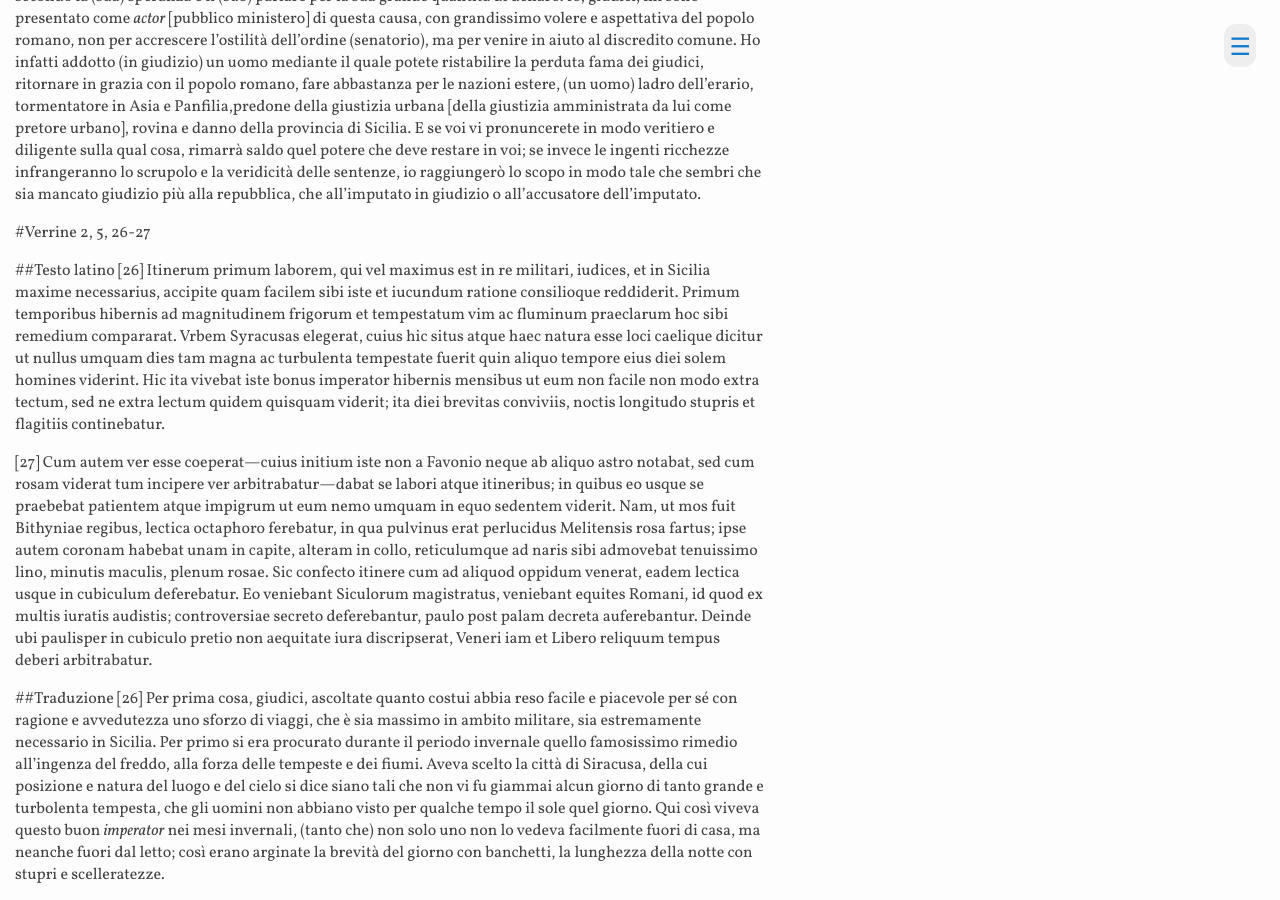
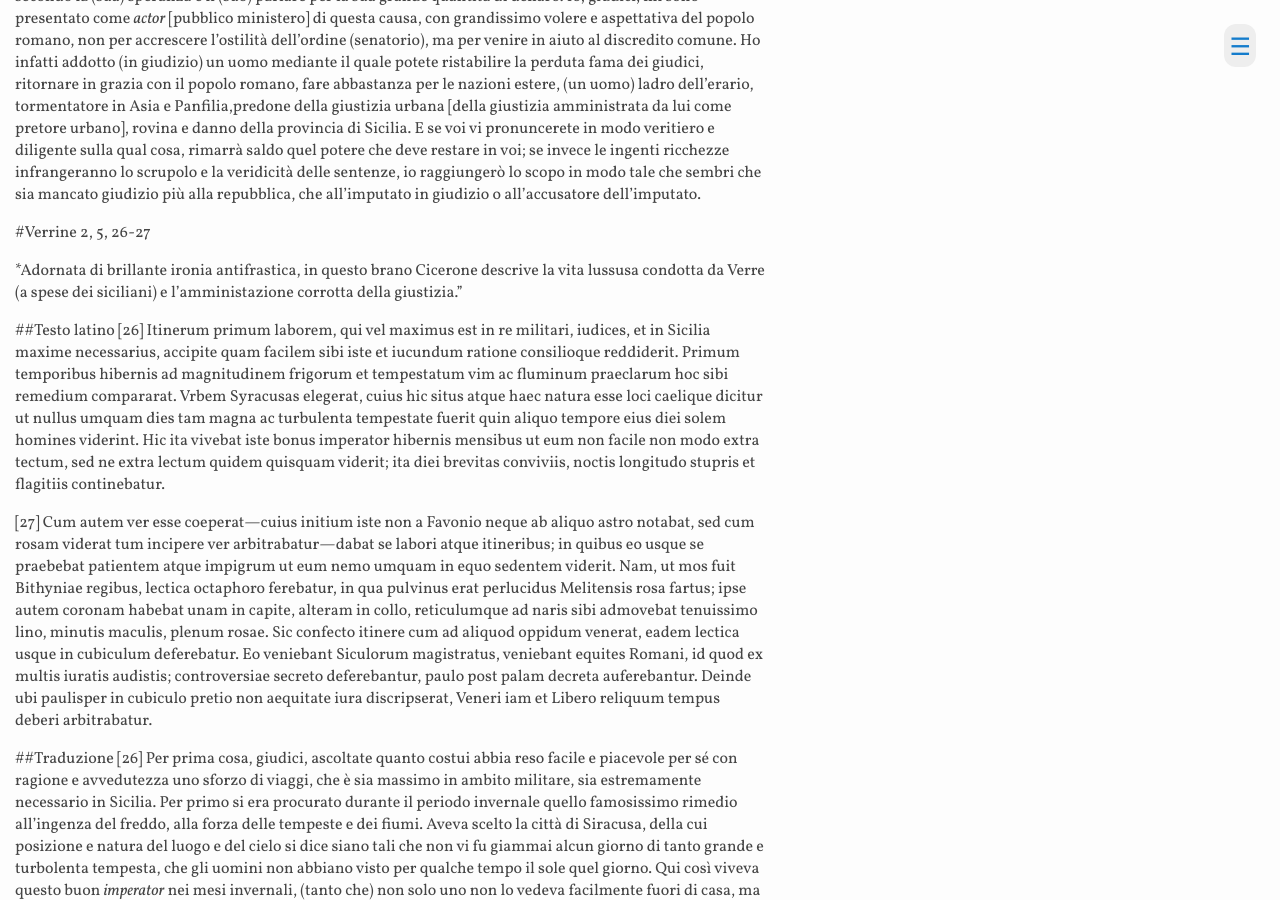
Before and after one commit to ProCicerone/ProCicerone.github.io, a Jekyll site: the page built from humanae/verrine.md, in a window 1280 px wide and 900 px high, scrolled down 821 px. Built offline with Jekyll 4.4.1, drawn with Linux system fonts in a browser that asks for light colours.

Commit message:
Aggiunge intro verrina 2

```diff
--- a/humanae/versioni/verrine2.md
+++ b/humanae/versioni/verrine2.md
@@ -1,4 +1,6 @@
 #Verrine 2, 5, 26-27
+
+*Adornata di brillante ironia antifrastica, in questo brano Cicerone descrive la vita lussusa condotta da Verre (a spese dei siciliani) e l'amministazione corrotta della giustizia."
 
 ##Testo latino
 [26] Itinerum primum laborem, qui vel maximus est in re militari, iudices, et in Sicilia maxime necessarius, accipite quam facilem sibi iste et iucundum ratione consilioque reddiderit. Primum temporibus hibernis ad magnitudinem frigorum et tempestatum vim ac fluminum praeclarum hoc sibi remedium compararat. Vrbem Syracusas elegerat, cuius hic situs atque haec natura esse loci caelique dicitur ut nullus umquam dies tam magna ac turbulenta tempestate fuerit quin aliquo tempore eius diei solem homines viderint. Hic ita vivebat iste bonus imperator hibernis mensibus ut eum non facile non modo extra tectum, sed ne extra lectum quidem quisquam viderit; ita diei brevitas conviviis, noctis longitudo stupris et flagitiis continebatur.
```
